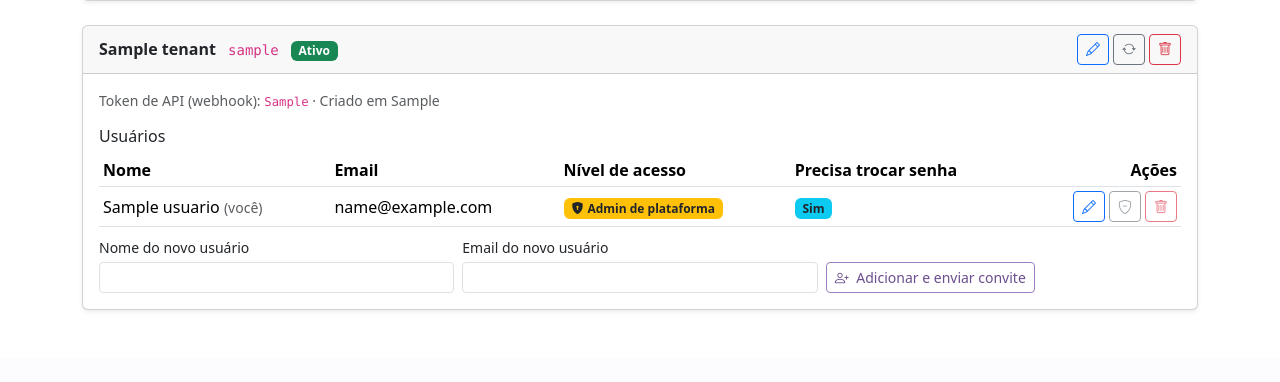
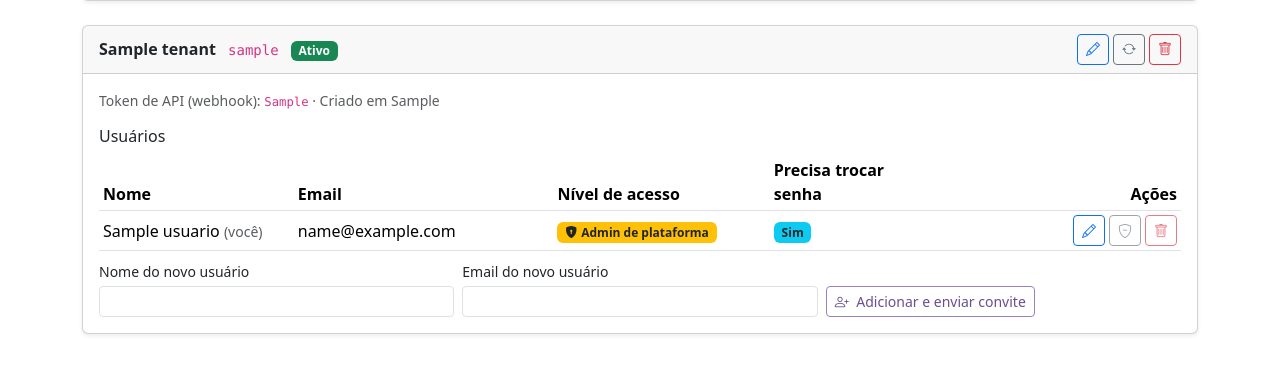
Before and after one commit to loisneubauer/gestao_financeira, a Flask app: page /admin/tenants in a window 1280 px wide. Shown: the part 571-953 px from the top of the page. Before the commit the page ends 881 px from the top, so only its background shows below. Run offline with Flask 3, Linux system fonts and the light colour scheme; the visitor is signed in with stand-in values (Sample User, id 1); tables that the repository leaves empty hold one stand-in row (values such as "Sample post").

Commit message:
Corrige alinhamento de colunas entre tabelas de usuários de organizações diferentes

```diff
--- a/templates/admin_tenants.html
+++ b/templates/admin_tenants.html
@@ -68,7 +68,14 @@
 
         <h6 class="mt-3">Usuários</h6>
         <div class="table-responsive">
-            <table class="table table-sm align-middle mb-2">
+            <table class="table table-sm align-middle mb-2 tabela-usuarios">
+                <colgroup>
+                    <col style="width: 18%">
+                    <col style="width: 24%">
+                    <col style="width: 20%">
+                    <col style="width: 13%">
+                    <col style="width: 25%">
+                </colgroup>
                 <thead>
                     <tr>
                         <th>Nome</th>
@@ -81,8 +88,8 @@
                 <tbody>
                     {% for u in usuarios_por_tenant.get(t.id, []) %}
                     <tr>
-                        <td>{{ u.nome }}{% if u.id == session.usuario_id %} <span class="text-muted small">(você)</span>{% endif %}</td>
-                        <td class="text-break-token">{{ u.email }}</td>
+                        <td class="text-truncate" title="{{ u.nome }}">{{ u.nome }}{% if u.id == session.usuario_id %} <span class="text-muted small">(você)</span>{% endif %}</td>
+                        <td class="text-truncate" title="{{ u.email }}">{{ u.email }}</td>
                         <td>
                             {% if u.is_admin %}
                                 <span class="badge bg-warning text-dark" title="Enxerga e gerencia TODAS as organizações da plataforma">
--- a/templates/base.html
+++ b/templates/base.html
@@ -84,6 +84,13 @@
         .text-break-token {
             overflow-wrap: break-word;
             word-break: break-word;
+        }
+
+        /* Tabelas com colunas de largura fixa (via colgroup) para alinhar
+           cabeçalhos entre cards/tabelas diferentes, independente do
+           tamanho do conteúdo (nomes, emails, tokens etc.) */
+        .tabela-usuarios {
+            table-layout: fixed;
         }
     </style>
     {% block estilos_extra %}{% endblock %}
```
